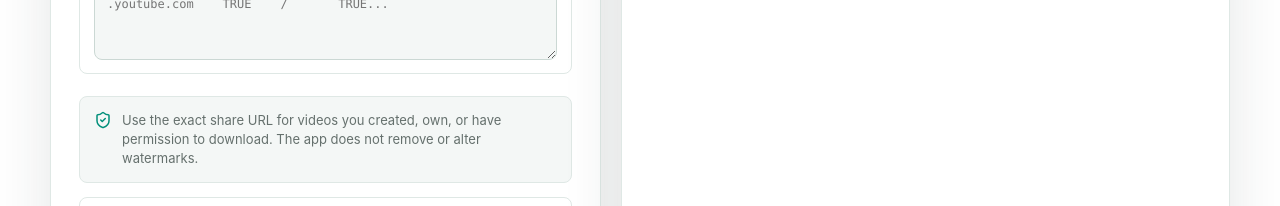
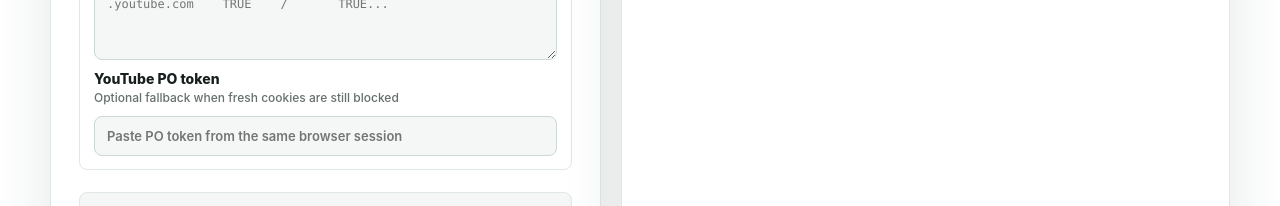
Before and after one commit to vanquyd647/download_video_tiktok, a React (Vite) app: page / in a window 1280 px wide. Shown: the part 963-1169 px from the top of the page. Built offline with nearby package versions, Linux system fonts and the light colour scheme; no server answers.

Commit message:
Add YouTube PO token field

```diff
--- a/src/App.jsx
+++ b/src/App.jsx
@@ -39,6 +39,7 @@ export function App() {
   const [cookiesBrowser, setCookiesBrowser] = useState('none');
   const [cookiesProfile, setCookiesProfile] = useState('');
   const [cookiesText, setCookiesText] = useState('');
+  const [poToken, setPoToken] = useState('');
   const [browserProfiles, setBrowserProfiles] = useState({});
   const [health, setHealth] = useState(null);
   const [metadata, setMetadata] = useState(null);
@@ -130,7 +131,7 @@ export function App() {
       const response = await fetch(`${API_BASE}/api/metadata`, {
         method: 'POST',
         headers: { 'Content-Type': 'application/json' },
-        body: JSON.stringify({ url, cookiesBrowser, cookiesProfile, cookiesText }),
+        body: JSON.stringify({ url, cookiesBrowser, cookiesProfile, cookiesText, poToken }),
       });
       const payload = await response.json();
       if (!response.ok) throw new Error(payload.message);
@@ -172,6 +173,7 @@ export function App() {
         cookiesBrowser,
         cookiesProfile,
         cookiesText,
+        poToken,
         title: metadata?.title,
       };
       setDownloadStage({
@@ -405,6 +407,21 @@ export function App() {
                 placeholder="# Netscape HTTP Cookie File&#10;.youtube.com&#9;TRUE&#9;/&#9;TRUE..."
                 value={cookiesText}
               />
+              <label htmlFor="po-token">
+                YouTube PO token
+                <small>Optional fallback when fresh cookies are still blocked</small>
+              </label>
+              <input
+                id="po-token"
+                autoCapitalize="off"
+                autoComplete="off"
+                autoCorrect="off"
+                onChange={(event) => setPoToken(event.target.value)}
+                placeholder="Paste PO token from the same browser session"
+                spellCheck="false"
+                type="password"
+                value={poToken}
+              />
             </div>
 
             {metadata && (
@@ -586,11 +603,11 @@ function buildDownloadUrl({ url, quality, cookiesBrowser, cookiesProfile, title
   return `${API_BASE}/api/download-local?${params.toString()}`;
 }
 
-async function resolveFastDownload({ url, quality, cookiesBrowser, cookiesProfile, cookiesText, title }) {
+async function resolveFastDownload({ url, quality, cookiesBrowser, cookiesProfile, cookiesText, poToken, title }) {
   const response = await fetch(`${API_BASE}/api/download-url`, {
     method: 'POST',
     headers: { 'Content-Type': 'application/json' },
-    body: JSON.stringify({ url, quality, cookiesBrowser, cookiesProfile, cookiesText, title }),
+    body: JSON.stringify({ url, quality, cookiesBrowser, cookiesProfile, cookiesText, poToken, title }),
   });
   const payload = await response.json();
   if (!response.ok) throw new Error(payload.message);
--- a/src/styles.css
+++ b/src/styles.css
@@ -399,18 +399,29 @@ h1 {
   line-height: 1.35;
 }
 
+.cookies-text-box input,
 .cookies-text-box textarea {
   background: var(--soft);
   border: 1px solid #cbd8d4;
   border-radius: 8px;
   color: var(--text);
-  font: 12px/1.45 ui-monospace, SFMono-Regular, Menlo, Monaco, Consolas, monospace;
-  min-height: 92px;
   padding: 10px 12px;
-  resize: vertical;
   width: 100%;
 }
 
+.cookies-text-box input {
+  font-size: 13px;
+  font-weight: 620;
+  min-height: 40px;
+}
+
+.cookies-text-box textarea {
+  font: 12px/1.45 ui-monospace, SFMono-Regular, Menlo, Monaco, Consolas, monospace;
+  min-height: 92px;
+  resize: vertical;
+}
+
+.cookies-text-box input:focus,
 .cookies-text-box textarea:focus {
   border-color: rgba(0, 143, 122, 0.58);
   box-shadow: 0 0 0 3px rgba(0, 143, 122, 0.12);
```
Also changed, not shown: 1 other file (tests, documents, lock files or other folders).
